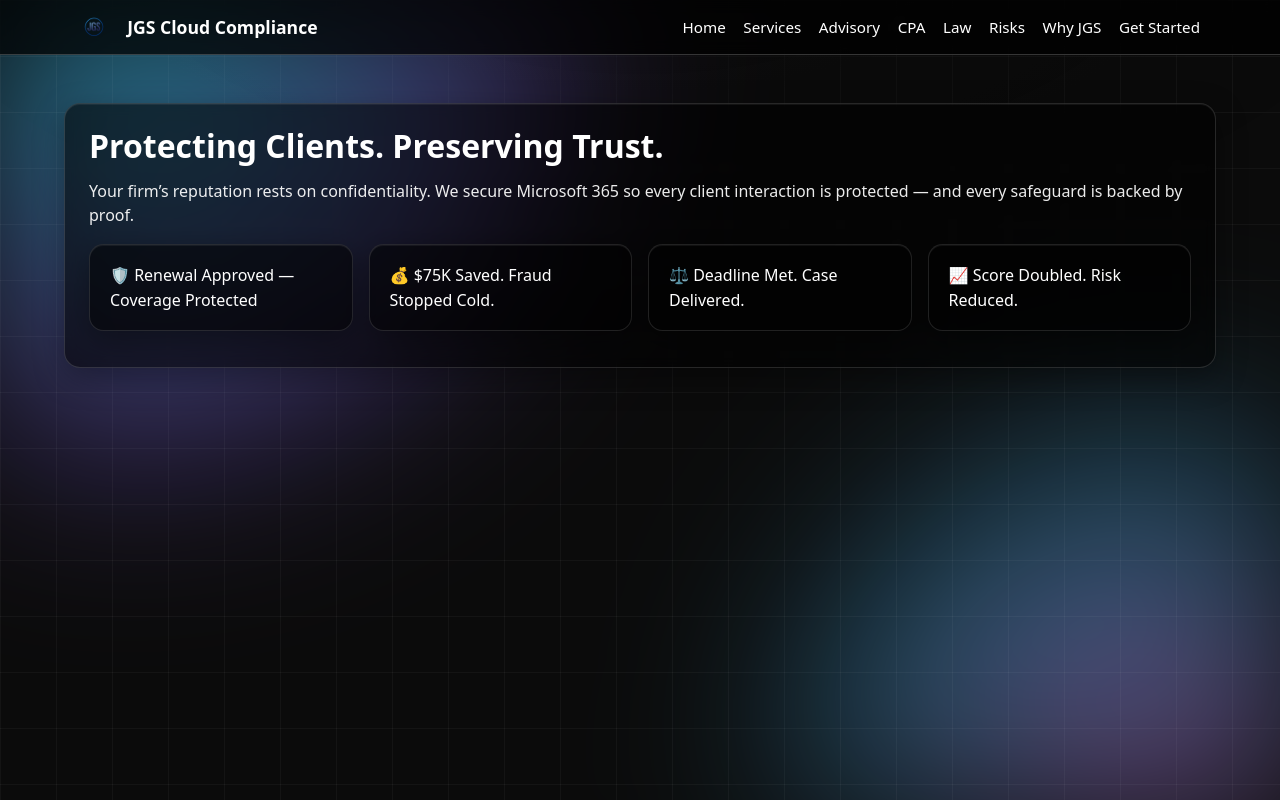
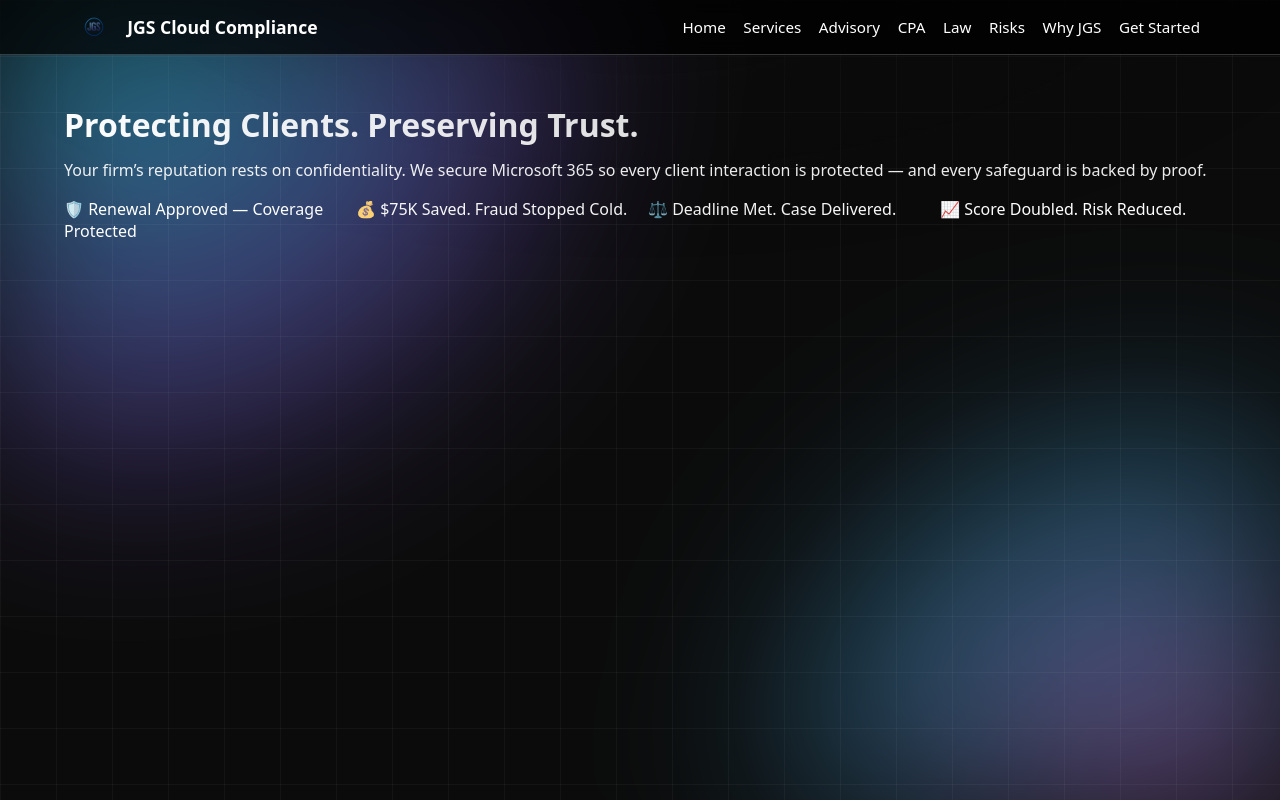
Before and after one commit to jspears80/jgs, a Next.js app: page / in a window 1280 px wide. Built offline with nearby package versions, Linux system fonts and the light colour scheme.

Commit message:
Update globals.css

```diff
--- a/app/globals.css
+++ b/app/globals.css
@@ -47,24 +47,25 @@ body::after{
 .lead{opacity:.92; margin:.25rem 0 1rem}
 .page p,.page li{font-size:1rem; font-weight:400; line-height:1.55}
 
-/* ---- Soft Page & Cards (hero-style) ---- */
-.page{
-  max-width:72rem; margin:0 auto; position:relative; z-index:1;
+/* CRITICAL: the overlay "page" must be TRANSPARENT (no giant black panel) */
+.overlay .page{
+  max-width:72rem; width:100%;
+  margin:0 auto;
+  padding:0;
+  background:transparent !important;   /* <- force transparent */
+  border:0 !important;
+  box-shadow:none !important;
+}
+
+/* Each section gets its own card (hero-style) */
+.overlay .card{
+  width:100%;
   border:1px solid rgba(255,255,255,.14);
-  border-radius:1rem;
-  background:var(--soft);
-  backdrop-filter:blur(6px);
-  box-shadow:0 10px 30px rgba(0,0,0,.35), inset 0 1px 0 rgba(255,255,255,.06);
-  padding:1.25rem 1.5rem;
-}
-.card{
-  border:1px solid var(--muted);
+  background:rgba(0,0,0,.55);
   border-radius:.9rem;
-  background:rgba(0,0,0,.55);
   box-shadow:0 10px 30px rgba(0,0,0,.35), inset 0 1px 0 rgba(255,255,255,.06);
   padding:1.1rem 1.25rem;
-  margin:0 0 1rem 0;
-  line-height:1.55;
+  margin:0 auto 1rem auto;
 }
 .hr{height:1px; background:var(--muted); margin:1rem 0}
 .divider{height:1px; background:rgba(255,255,255,.14); margin:1rem 0}
```
